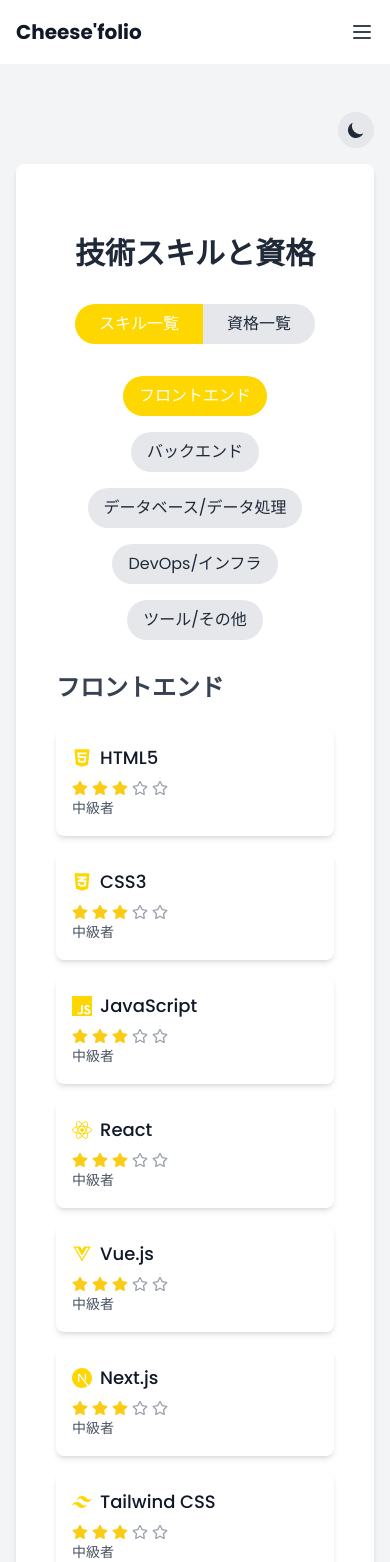
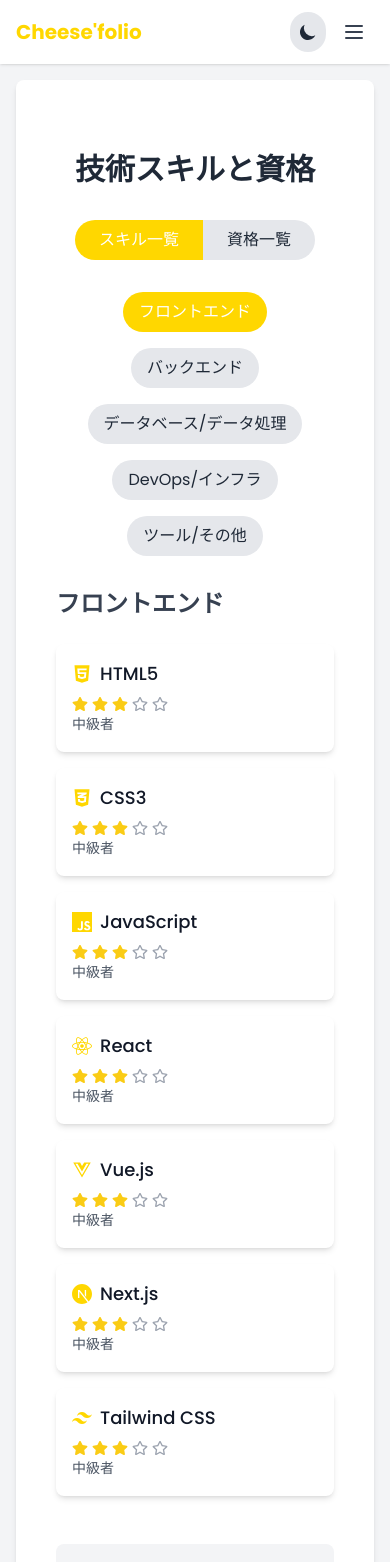
Before and after one commit to terutora/portfolio_project, a Next.js app: page /skills in a window 390 px wide. Shown: the top 1562 px of the page. Built offline with nearby package versions, Linux system fonts and the light colour scheme.

Commit message:
motionを最適化しました

```diff
--- a/src/components/ThemeToggle.js
+++ b/src/components/ThemeToggle.js
@@ -8,7 +8,7 @@ const ThemeToggle = () => {
   return (
     <button
       onClick={toggleTheme}
-      className="p-2 rounded-full bg-gray-200 dark:bg-gray-800 text-gray-800 dark:text-gray-200 transition-colors duration-200"
+      className="p-2 rounded-full bg-gray-200 dark:bg-gray-700 text-gray-800 dark:text-gray-200 transition-colors duration-200"
       aria-label={isDarkMode ? 'Switch to light mode' : 'Switch to dark mode'}
     >
       {isDarkMode ? (
--- a/src/components/layout/Header.js
+++ b/src/components/layout/Header.js
@@ -1,6 +1,8 @@
+import { useState } from 'react'
 import Link from 'next/link'
 import { Disclosure } from '@headlessui/react'
 import { MenuIcon, XIcon } from '@heroicons/react/outline'
+import ThemeToggle from '../ThemeToggle'
 
 const navigation = [
   { name: 'Home', href: '/' },
@@ -12,31 +14,33 @@ const navigation = [
 
 export default function Header() {
   return (
-    <Disclosure as="nav" className="bg-white dark:bg-gray-800 shadow">
+    <Disclosure as="nav" className="bg-white dark:bg-gray-800 shadow fixed top-0 left-0 right-0 z-10">
       {({ open }) => (
         <>
           <div className="max-w-7xl mx-auto px-4 sm:px-6 lg:px-8">
             <div className="flex items-center justify-between h-16">
               <div className="flex items-center">
-                <Link href="/" className="text-gray-900 dark:text-gray-100 font-bold text-xl">
+                <Link href="/" className="text-theme-primary-light dark:text-theme-primary-dark font-bold text-xl">
                   Cheese&apos;folio
                 </Link>
               </div>
               <div className="hidden md:block">
-                <div className="ml-10 flex items-baseline space-x-4">
+                <div className="ml-10 flex items-center space-x-4">
                   {navigation.map((item) => (
                     <Link
                       key={item.name}
                       href={item.href}
-                      className="text-gray-700 dark:text-gray-300 hover:text-gray-900 dark:hover:text-white px-3 py-2 rounded-md text-sm font-medium"
+                      className="text-gray-700 dark:text-gray-300 hover:text-theme-primary-light dark:hover:text-theme-primary-dark px-3 py-2 rounded-md text-sm font-medium"
                     >
                       {item.name}
                     </Link>
                   ))}
+                  <ThemeToggle />
                 </div>
               </div>
-              <div className="-mr-2 flex md:hidden">
-                <Disclosure.Button className="bg-white dark:bg-gray-800 inline-flex items-center justify-center p-2 rounded-md text-gray-700 dark:text-gray-400 hover:text-gray-900 dark:hover:text-white focus:outline-none focus:ring-2 focus:ring-offset-2 focus:ring-offset-gray-800 focus:ring-white">
+              <div className="flex md:hidden">
+                <ThemeToggle />
+                <Disclosure.Button className="ml-2 inline-flex items-center justify-center p-2 rounded-md text-gray-700 dark:text-gray-400 hover:text-theme-primary-light dark:hover:text-theme-primary-dark focus:outline-none focus:ring-2 focus:ring-offset-2 focus:ring-offset-gray-800 focus:ring-white">
                   <span className="sr-only">Open main menu</span>
                   {open ? (
                     <XIcon className="block h-6 w-6" aria-hidden="true" />
@@ -54,7 +58,7 @@ export default function Header() {
                 <Link
                   key={item.name}
                   href={item.href}
-                  className="text-gray-700 dark:text-gray-300 hover:text-gray-900 dark:hover:text-white block px-3 py-2 rounded-md text-base font-medium"
+                  className="text-gray-700 dark:text-gray-300 hover:text-theme-primary-light dark:hover:text-theme-primary-dark block px-3 py-2 rounded-md text-base font-medium"
                 >
                   {item.name}
                 </Link>
--- a/src/components/layout/Layout.js
+++ b/src/components/layout/Layout.js
@@ -1,7 +1,6 @@
 import Head from 'next/head';
 import Header from './Header';
 import Footer from './Footer';
-import ThemeToggle from '../ThemeToggle';
 import { useTheme } from '../../contexts/ThemeContext';
 
 export default function Layout({ children }) {
@@ -11,14 +10,14 @@ export default function Layout({ children }) {
     <div className={`min-h-screen flex flex-col ${isDarkMode ? 'dark' : ''}`}>
       <Head>
         <title>Cheese&apos;folio</title>
-        <meta name="description" content="Yuki's professional portfolio" />
+        <meta name="description" content="Cheese's professional portfolio" />
         <link rel="icon" href="/favicon.ico" />
       </Head>
       <Header />
-      <main className="flex-grow bg-gray-100 dark:bg-gray-900 text-gray-900 dark:text-gray-100 transition-colors duration-200">
+      <main className="flex-grow bg-gray-100 dark:bg-gray-900 text-gray-900 dark:text-gray-100 transition-colors duration-200 z-0">
         <div className="max-w-7xl mx-auto px-4 sm:px-6 lg:px-8 py-12">
           <div className="flex justify-end mb-4">
-            <ThemeToggle />
+            <p  className="p-2 rounded-full bg-gray-200 dark:bg-gray-700 text-gray-800 dark:text-gray-200 transition-colors duration-200" />
           </div>
           <div className="bg-white dark:bg-gray-800 shadow-md rounded-lg p-6">
             {children}
--- a/src/components/project/ProjectList.js
+++ b/src/components/project/ProjectList.js
@@ -1,10 +1,16 @@
 import React from 'react';
 import Link from 'next/link';
+import { motion } from 'framer-motion';
 
 const ProjectList = ({ projects }) => {
   console.log('Projects:', projects); // デバッグ用ログ
 
   return (
+    <motion.div
+            initial={{ opacity: 0, x: -20 }}
+            animate={{ opacity: 1, x: 0 }}
+            transition={{ duration: 0.5, delay: 0.2 }}
+          >
     <div className="grid grid-cols-1 md:grid-cols-2 lg:grid-cols-3 gap-6">
       {projects.map((project) => {
         console.log('Project:', project); // 各プロジェクトのデバッグ用ログ
@@ -25,6 +31,7 @@ const ProjectList = ({ projects }) => {
         );
       })}
     </div>
+    </motion.div>
   );
 };
 
--- a/src/data/skills.js
+++ b/src/data/skills.js
@@ -55,7 +55,7 @@ export const skillCategories = [
 ];
 
 export const certifications = [
-  /*例
+
     {
       name: "AWS Certified Solutions Architect - Associate",
       issuer: "Amazon Web Services",
@@ -66,5 +66,5 @@ export const certifications = [
       issuer: "Linux Professional Institute",
       date: "2022年10月"
     },
-  */
+
 ];
--- a/src/pages/index.js
+++ b/src/pages/index.js
@@ -22,12 +22,19 @@ export default function Home() {
                 </motion.h1>
                 <motion.p
                   className="mt-3 text-base text-gray-700 dark:text-gray-300 sm:mt-5 sm:text-lg sm:max-w-xl sm:mx-auto md:mt-5 md:text-xl lg:mx-0"
-                  initial={{ opacity: 0, y: 20 }}
-                  animate={{ opacity: 1, y: 0 }}
+                  initial={{ opacity: 0, x: -20 }}
+                  animate={{ opacity: 1, x: 0 }}
                   transition={{ duration: 0.5, delay: 0.2 }}
                 >
                   私は機能的なウェブアプリケーションの作成に特化した開発者です。私のプロジェクトとスキルをご覧いただき、あなたのチームにどのような価値をもたらせるか、ぜひご確認ください。
                 </motion.p>
+
+                <motion.div
+                  className="mt-3 text-base text-gray-700 dark:text-gray-300 sm:mt-5 sm:text-lg sm:max-w-xl sm:mx-auto md:mt-5 md:text-xl lg:mx-0"
+                  initial={{ opacity: 0, y: 20 }}
+                  animate={{ opacity: 1, y: 0 }}
+                  transition={{ duration: 0.5, delay: 0.4 }}
+                >
                 <div className="mt-5 sm:mt-8 sm:flex sm:justify-center lg:justify-start">
                   <div className="rounded-md shadow">
                     <Link href="/projects" className="w-full flex items-center justify-center px-8 py-3 border border-transparent text-base font-medium rounded-md text-white bg-theme-primary-light dark:bg-theme-primary-dark hover:bg-yellow-500 dark:hover:bg-indigo-600 md:py-4 md:text-lg md:px-10 transition duration-300">
@@ -40,6 +47,7 @@ export default function Home() {
                     </Link>
                   </div>
                 </div>
+              </motion.div>
               </div>
             </main>
             <motion.div
--- a/src/pages/projects/index.js
+++ b/src/pages/projects/index.js
@@ -2,6 +2,7 @@ import Head from 'next/head';
 import Layout from '../../components/layout/Layout';
 import ProjectList from '../../components/project/ProjectList';
 import { projects } from '../../data/projects';
+import { motion } from 'framer-motion';
 
 export function getStaticProps() {
   console.log('Static Props Projects:', projects); // デバッグ用ログ
@@ -21,9 +22,14 @@ export default function ProjectsPage({ projects }) {
         <meta name="description" content="Yukiのプロジェクト一覧です。" />
       </Head>
       <div className="max-w-7xl mx-auto px-4 sm:px-6 lg:px-8 py-12">
-        <h1 className="text-4xl font-bold text-center mb-8 text-gray-900 dark:text-gray-100">
+        <motion.h1
+          className="text-4xl font-bold text-center mb-8 text-gray-900 dark:text-gray-100"
+          initial={{ opacity: 0, y: -20 }}
+          animate={{ opacity: 1, y: 0 }}
+          transition={{ duration: 0.5 }}
+        >
           プロジェクト
-        </h1>
+        </motion.h1>
         <ProjectList projects={projects} />
       </div>
     </Layout>
--- a/src/pages/skills.js
+++ b/src/pages/skills.js
@@ -49,6 +49,11 @@ const CertificationCard = ({ certification }) => (
 );
 
 const SkillLevelDescription = () => (
+  <motion.div
+            initial={{ opacity: 0, y: 20 }}
+            animate={{ opacity: 1, y: 0 }}
+            transition={{ duration: 0.5, delay: 0.5 }}
+  >
   <div className="mt-12 bg-gray-100 dark:bg-gray-800 p-4 rounded-lg">
     <h3 className="text-lg font-semibold mb-2 text-gray-800 dark:text-gray-200">スキルレベルの説明</h3>
     <ul className="list-disc list-inside text-sm text-gray-600 dark:text-gray-400">
@@ -59,6 +64,7 @@ const SkillLevelDescription = () => (
       <li>5星 - エキスパート: 高度な知識を持ち、革新的なソリューションを提供できる</li>
     </ul>
   </div>
+  </motion.div>
 );
 
 export default function SkillsPage() {
@@ -78,6 +84,11 @@ export default function SkillsPage() {
         </motion.h1>
 
         {/* タブ切り替え */}
+        <motion.div
+            initial={{ opacity: 0, x: 20 }}
+            animate={{ opacity: 1, x: 0 }}
+            transition={{ duration: 0.5, delay: 0.2 }}
+          >
         <div className="flex justify-center mb-8">
           <button
             onClick={() => setActiveTab('skills')}
@@ -100,9 +111,15 @@ export default function SkillsPage() {
             資格一覧
           </button>
         </div>
+        </motion.div>
 
         {activeTab === 'skills' ? (
           <>
+          <motion.div
+            initial={{ opacity: 0, x: 20 }}
+            animate={{ opacity: 1, x: 0 }}
+            transition={{ duration: 0.5, delay: 0.2 }}
+          >
             <div className="mb-8 flex flex-wrap justify-center gap-4">
               {skillCategories.map((category) => (
                 <button
@@ -118,7 +135,13 @@ export default function SkillsPage() {
                 </button>
               ))}
             </div>
+          </motion.div>
 
+          <motion.div
+            initial={{ opacity: 0, x: -20 }}
+            animate={{ opacity: 1, x: 0 }}
+            transition={{ duration: 0.5, delay: 0.4 }}
+          >
             <motion.div
               initial={{ opacity: 0 }}
               animate={{ opacity: 1 }}
@@ -137,6 +160,7 @@ export default function SkillsPage() {
                 )
               ))}
             </motion.div>
+          </motion.div>
 
             <SkillLevelDescription />
           </>
```
Also changed, not shown: src/pages/blog.js (+23 -3 lines).
